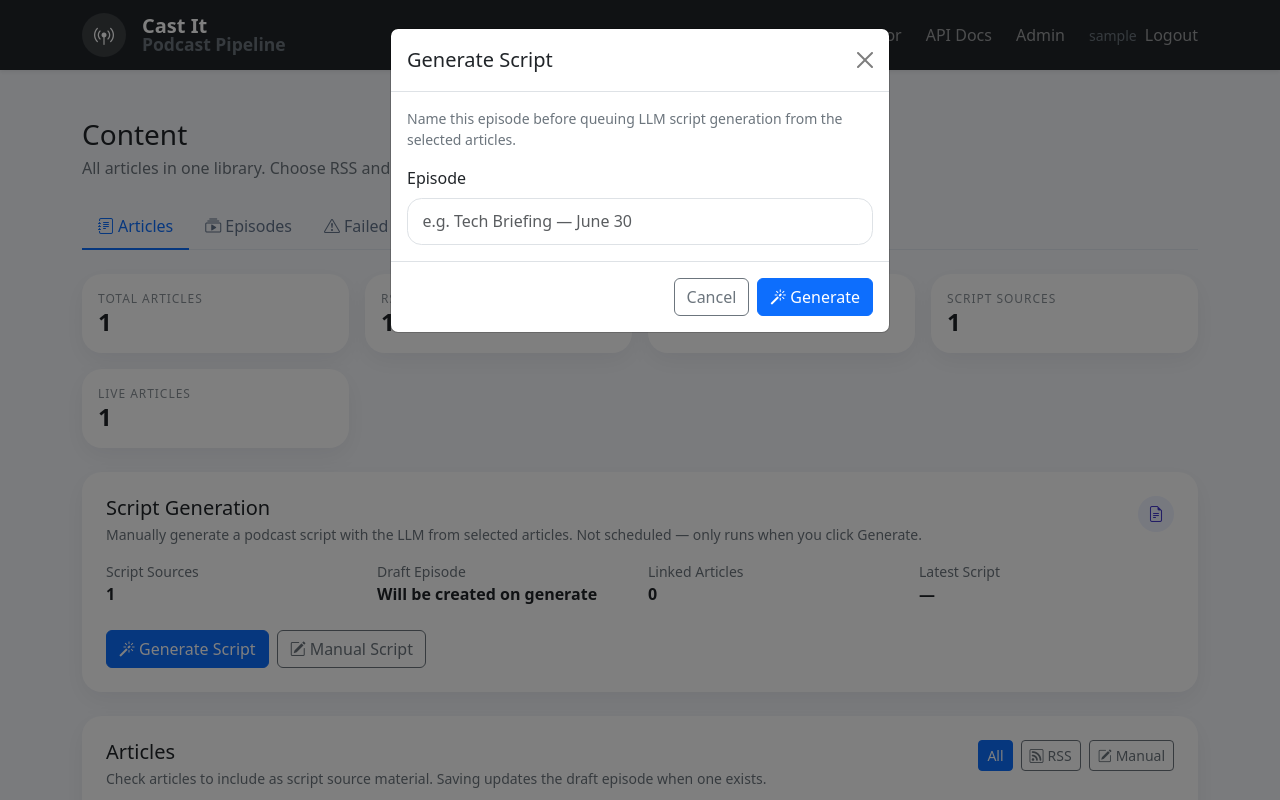
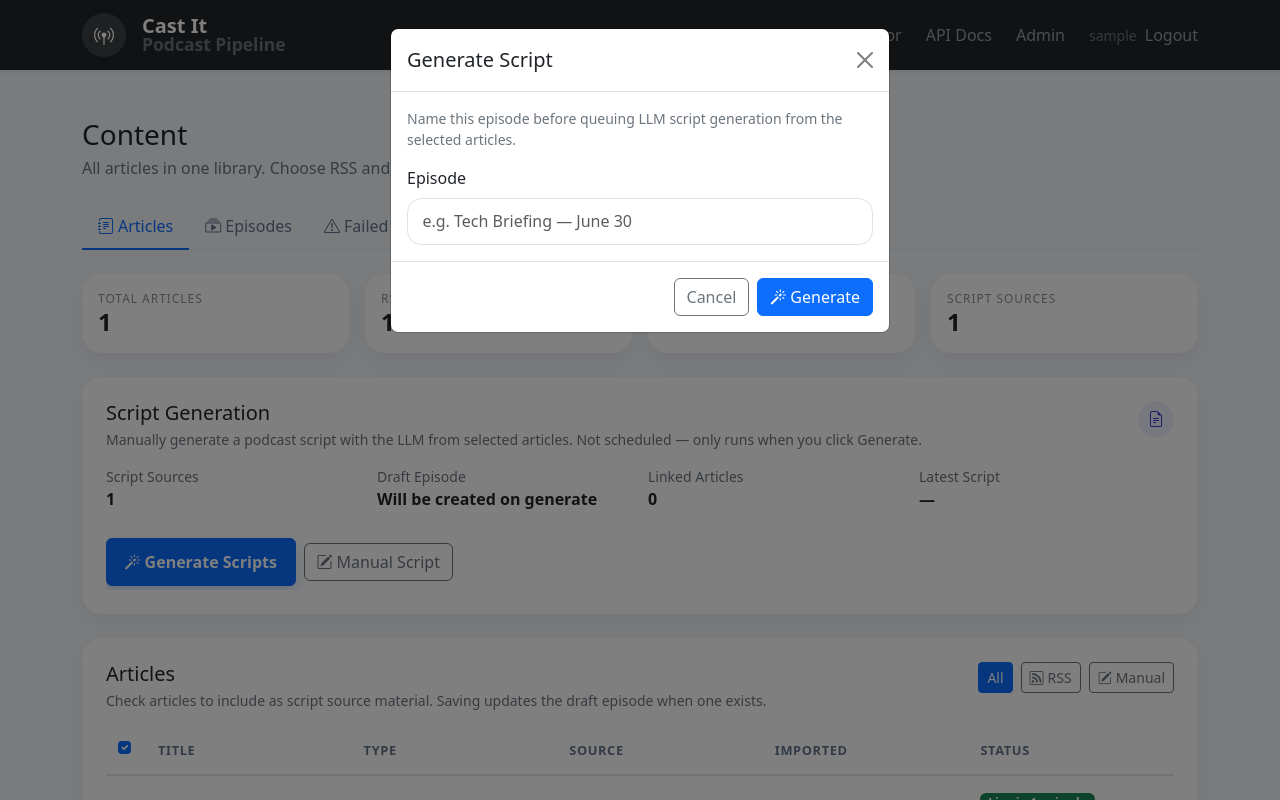
Before and after one commit to wenyenhsu/cast-it-podcast-builder, a Django app: page /content/ in a window 1280 px wide, after a click on "Generate Scripts". Run offline with Django 5.2, Linux system fonts and the light colour scheme; a user stored in the database is signed in; tables that the repository leaves empty hold one stand-in row (values such as "Sample post"); data that the repository does not hold is empty; parts of the project's set-up code (start-up, migrations or seed data) failed here and were passed over.

Commit message:
content & pipeline modified

```diff
--- a/services/admin/content_library.py
+++ b/services/admin/content_library.py
@@ -42,9 +42,6 @@ class ContentLibraryService:
             "selected_for_script": Article.objects.filter(
                 selected_for_script=True
             ).count(),
-            "live_articles": Article.objects.filter(episodes__publish=1)
-            .distinct()
-            .count(),
         }
 
     def list_articles(
--- a/services/admin/dispatch.py
+++ b/services/admin/dispatch.py
@@ -72,11 +72,9 @@ class AdminJobDispatchService:
         script_id: str | None = None,
         audio_asset_id: str | None = None,
     ) -> Job:
-        payload: dict[str, str] = {}
+        payload: dict[str, str] = {"episode_id": episode_id}
         if script_id:
             payload["script_id"] = script_id
-        else:
-            payload["episode_id"] = episode_id
         if audio_asset_id:
             payload["audio_asset_id"] = audio_asset_id
         return self.enqueue(JobType.GENERATE_AUDIO, payload)
--- a/services/admin/pipeline.py
+++ b/services/admin/pipeline.py
@@ -4,9 +4,7 @@ from dataclasses import dataclass
 from datetime import datetime
 from typing import Any
 
-from apps.audio.models import AudioAsset, AudioAssetStatus, PipelineRun
 from apps.episodes.models import Episode
-from apps.publish.models import PublishJob
 from apps.scheduler.models import Job, JobStatus
 
 SUCCESS_STATUSES = frozenset(
@@ -50,8 +48,6 @@ STAGE_DESCRIPTIONS = {
     "Classification": "Articles categorized for editorial ranking.",
     "Ranking": "Articles scored by importance for script selection.",
     "Script": "Podcast dialogue script generated from selected sources.",
-    "Audio": "TTS audio synthesized from the approved script.",
-    "Publishing": "Episode distributed to configured platforms.",
 }
 
 
@@ -80,8 +76,6 @@ class EpisodePipelineService:
         "Classification",
         "Ranking",
         "Script",
-        "Audio",
-        "Publishing",
     )
 
     def build_pipeline(self, episode: Episode) -> list[PipelineStage]:
@@ -107,12 +101,7 @@ class EpisodePipelineService:
             for job in article_jobs
             if job.id not in {item.id for item in episode_jobs}
         ]
-        articles_count = len(articles)
         latest_script = episode.scripts.order_by("-version").first()
-        audio_assets = list(episode.audio_assets.all())
-        publish_jobs = list(episode.publish_jobs.all())
-        pipeline_runs = list(episode.pipeline_runs.all())
-
         return [
             self._news_collection_stage(episode, articles, jobs),
             self._article_processing_stage(
@@ -145,8 +134,6 @@ class EpisodePipelineService:
             ),
             self._ranking_stage(episode, jobs, articles),
             self._script_stage(latest_script, jobs),
-            self._audio_stage(audio_assets, pipeline_runs, jobs),
-            self._publishing_stage(publish_jobs, jobs),
         ]
 
     def build_panel(self, episode: Episode) -> dict[str, Any]:
@@ -191,9 +178,6 @@ class EpisodePipelineService:
                 finished_at = max(stage_finishes)
 
         articles = episode.articles.all()
-        audio_ready = episode.audio_assets.filter(status=AudioAssetStatus.READY).count()
-        script_ready = episode.scripts.filter(status__in=["ready", "approved"]).count()
-
         return {
             "run_id": str(episode.id)[:8],
             "overall_status": overall_status,
@@ -214,7 +198,6 @@ class EpisodePipelineService:
                     "label": "Ranked",
                     "value": articles.filter(importance_score__isnull=False).count(),
                 },
-                {"label": "Audio ready", "value": audio_ready or script_ready},
             ],
         }
 
@@ -312,58 +295,6 @@ class EpisodePipelineService:
             status=status,
             job=job,
             items_count=items,
-        )
-
-    def _audio_stage(
-        self,
-        assets: list[AudioAsset],
-        pipeline_runs: list[PipelineRun],
-        jobs: list[Job],
-    ) -> PipelineStage:
-        audio_jobs = [j for j in jobs if j.job_type == "generate_audio"]
-        pipeline_jobs = [j for j in jobs if j.job_type == "run_audio_pipeline"]
-        relevant_jobs = pipeline_jobs or audio_jobs
-        job = relevant_jobs[-1] if relevant_jobs else None
-        ready = sum(1 for asset in assets if asset.status == AudioAssetStatus.READY)
-        run = pipeline_runs[-1] if pipeline_runs else None
-        status = run.status if run else ("completed" if ready else "pending")
-        if job:
-            status = job.status
-        return self._make_stage(
-            name="Audio",
-            status=status,
-            job=job,
-            items_count=ready or len(assets) or None,
-            started_at=run.started_at if run else None,
-            finished_at=run.completed_at if run else None,
-        )
-
-    def _publishing_stage(
-        self,
-        publish_jobs: list[PublishJob],
-        jobs: list[Job],
-    ) -> PipelineStage:
-        pub_jobs = [j for j in jobs if j.job_type == "publish_episode"]
-        job = pub_jobs[-1] if pub_jobs else None
-        latest = publish_jobs[-1] if publish_jobs else None
-        status = latest.status if latest else (job.status if job else "pending")
-        started_at = latest.started_at if latest else None
-        if started_at is None and job is not None:
-            started_at = job.started_at
-        finished_at = latest.completed_at if latest else None
-        if finished_at is None and job is not None:
-            finished_at = job.completed_at
-        error = latest.error_message if latest else ""
-        if not error and job is not None:
-            error = job.error_message
-        return self._make_stage(
-            name="Publishing",
-            status=status,
-            job=job,
-            started_at=started_at,
-            finished_at=finished_at,
-            error=error,
-            items_count=len(publish_jobs) or None,
         )
 
     def _make_stage(
--- a/static/css/operations.css
+++ b/static/css/operations.css
@@ -337,6 +337,38 @@ body {
   box-shadow: 0 0 0 0.2rem rgba(13, 110, 253, 0.12);
 }
 
+.generation-action-bar {
+  display: flex;
+  flex-wrap: nowrap;
+  align-items: center;
+  gap: 0.65rem;
+  overflow-x: auto;
+  padding: 0.2rem 0 0.35rem;
+}
+
+.generation-primary-button {
+  flex: 0 0 auto;
+  min-height: 3rem;
+  min-width: 11.5rem;
+  padding-inline: 1.1rem;
+  font-weight: 600;
+}
+
+.generation-primary-button.btn-primary:not(:disabled) {
+  box-shadow: 0 0.35rem 0.8rem rgba(13, 110, 253, 0.2);
+}
+
+.generation-primary-button.btn-primary:not(:disabled):hover {
+  transform: translateY(-1px);
+  box-shadow: 0 0.5rem 1rem rgba(13, 110, 253, 0.25);
+}
+
+.generation-action-bar > .btn,
+.generation-action-bar > form,
+.generation-action-bar > span {
+  flex: 0 0 auto;
+}
+
 .empty-state {
   padding: 2rem;
   text-align: center;
--- a/templates/operations/content.html
+++ b/templates/operations/content.html
@@ -70,12 +70,6 @@
       <div class="h4 fw-bold mb-0">{{ article_totals.selected_for_script }}</div>
     </div>
   </div>
-  <div class="col-6 col-md-3">
-    <div class="card p-3 h-100">
-      <div class="stat-label text-secondary">Live Articles</div>
-      <div class="h4 fw-bold mb-0">{{ article_totals.live_articles }}</div>
-    </div>
-  </div>
 </div>
 
 <div class="card p-4 mb-4">
@@ -122,11 +116,25 @@
     </div>
   </div>
 
-  <div class="d-flex flex-wrap gap-2 align-items-center">
+  <div class="generation-action-bar d-flex flex-nowrap align-items-center gap-2 overflow-x-auto pb-1">
     {% if script_workspace.active_script_job_id %}
-    <button type="button" class="btn btn-secondary" disabled aria-disabled="true">
-      <i class="bi bi-hourglass-split me-1"></i>Generating...
+    <button type="button" class="btn btn-secondary generation-primary-button" disabled aria-disabled="true">
+      <i class="bi bi-hourglass-split me-1"></i>Generating Scripts...
     </button>
+    {% else %}
+    <button
+      type="button"
+      id="generate-script-btn"
+      class="btn btn-primary generation-primary-button"
+      data-bs-toggle="modal"
+      data-bs-target="#generateScriptModal"
+      {% if not script_workspace.can_generate %}disabled{% endif %}
+    >
+      <i class="bi bi-magic me-1"></i>Generate Scripts
+    </button>
+    {% endif %}
+
+    {% if script_workspace.active_script_job_id %}
     {% if script_workspace.can_abort_script %}
     <form method="post" class="d-inline" data-script-abort-form>
       {% csrf_token %}
@@ -143,39 +151,20 @@
     {% else %}
     <span class="text-secondary small">Running — try Abort if this stays stuck.</span>
     {% endif %}
-    {% else %}
-    <button
-      type="button"
-      id="generate-script-btn"
-      class="btn btn-primary"
-      data-bs-toggle="modal"
-      data-bs-target="#generateScriptModal"
-      {% if not script_workspace.can_generate %}disabled{% endif %}
-    >
-      <i class="bi bi-magic me-1"></i>Generate Script
-    </button>
     {% endif %}
     <a
-      class="btn btn-outline-secondary"
+      class="btn btn-outline-secondary flex-shrink-0"
       href="{% url 'operations:content' %}?view=scripts{% if script_workspace.episode_id %}&amp;episode={{ script_workspace.episode_id }}{% endif %}"
     >
       <i class="bi bi-pencil-square me-1"></i>Manual Script
     </a>
     {% if script_workspace.episode_id %}
     <a
-      class="btn btn-outline-secondary"
+      class="btn btn-outline-secondary flex-shrink-0"
       href="{% url 'operations:episode_pipeline' script_workspace.episode_id %}"
     >
       <i class="bi bi-diagram-3 me-1"></i>View Pipeline
     </a>
-    {% if script_workspace.can_open_tts %}
-    <a
-      class="btn btn-outline-primary"
-      href="{% url 'operations:tts_generation' %}"
-    >
-      <i class="bi bi-soundwave me-1"></i>TTS Generation
-    </a>
-    {% endif %}
     {% endif %}
     {% if script_workspace.active_script_job_id %}
     {% elif script_workspace.selected_for_script == 0 %}
@@ -183,13 +172,14 @@
     {% endif %}
   </div>
 
+  {% if script_workspace.active_script_job_id %}
   <div
     id="script-generation-progress"
     class="ops-inline-job-progress-wrapper"
     data-inline-job="{{ script_workspace.active_script_job_id }}"
     data-inline-job-label="Script Generation"
-    {% if not script_workspace.active_script_job_id %}hidden{% endif %}
   ></div>
+  {% endif %}
 </div>
 
 <div class="modal fade" id="generateScriptModal" tabindex="-1" aria-labelledby="generateScriptModalLabel" aria-hidden="true">
```
Also changed, not shown: tests/admin/test_pipeline.py (+4 -2 lines), tests/operations/test_content.py (+7 -2 lines), tests/operations/test_dashboard.py (+2 -1 lines), tests/operations/test_scripts.py (+8 -5 lines).
